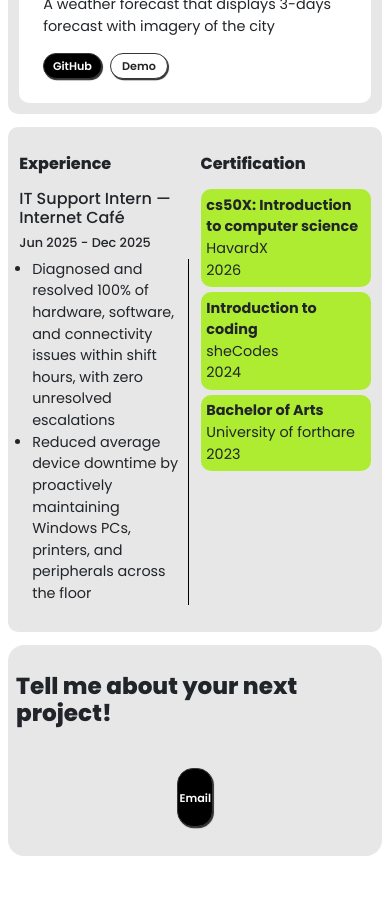
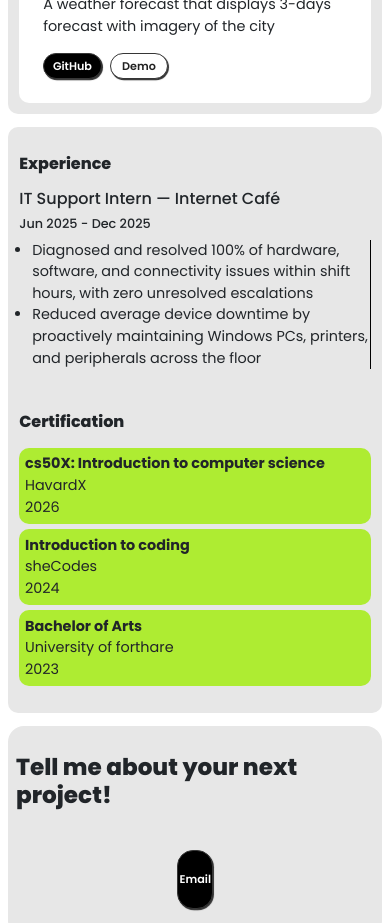
Before and after one commit to AvuMdunyelwa/my-portfolio-app, a React (Vite) app: page / in a window 390 px wide. Shown: the part 1620-2543 px from the top of the page. Before the commit the page ends 2484 px from the top, so only its background shows below. Built offline with nearby package versions, Linux system fonts and the light colour scheme.

Commit message:
adding responsiveness

```diff
--- a/src/App.css
+++ b/src/App.css
@@ -118,12 +118,17 @@ header {
     justify-items: center;
 }
 
-#experience {
+#experiences {
     background-color: #e7e7e7;
     padding: 0.7em;
     border-radius: 10px;
     display: flex;
     gap: 0.7em;
+
+    .experience,
+    .certification {
+        width: 50%;
+    }
 }
 
 button {
@@ -232,4 +237,13 @@ section {
         }
     }
 
+    #experiences {
+        flex-direction: column;
+
+        .certification, .experience
+         {
+            width: 100%;
+        }
+    }
+
 }
--- a/src/Experience.jsx
+++ b/src/Experience.jsx
@@ -5,8 +5,8 @@ function Experience() {
 
     return (
         <>
-         <div className="experience" id='experience'>
-            <div className="experience" style={{width: '50%'}}>
+         <div id='experiences'>
+            <div className="experience">
                 <h5>Experience</h5>
                 <h4 style={{fontSize: '1rem'}}>IT Support Intern — Internet Café</h4>
                 <h4 style={{fontSize: '0.8rem'}}>Jun 2025 - Dec 2025</h4>
@@ -20,7 +20,7 @@ function Experience() {
                     </li>
                 </ul>
             </div>
-            <div className="certification" style={{width: '50%'}}>
+            <div className="certification">
                 <h5>Certification</h5>
                 <ul style={{listStyle: 'none', padding: '0', display: 'grid', gap: '0.3em' }}>
                     {certifications.map((cert) =>
```
